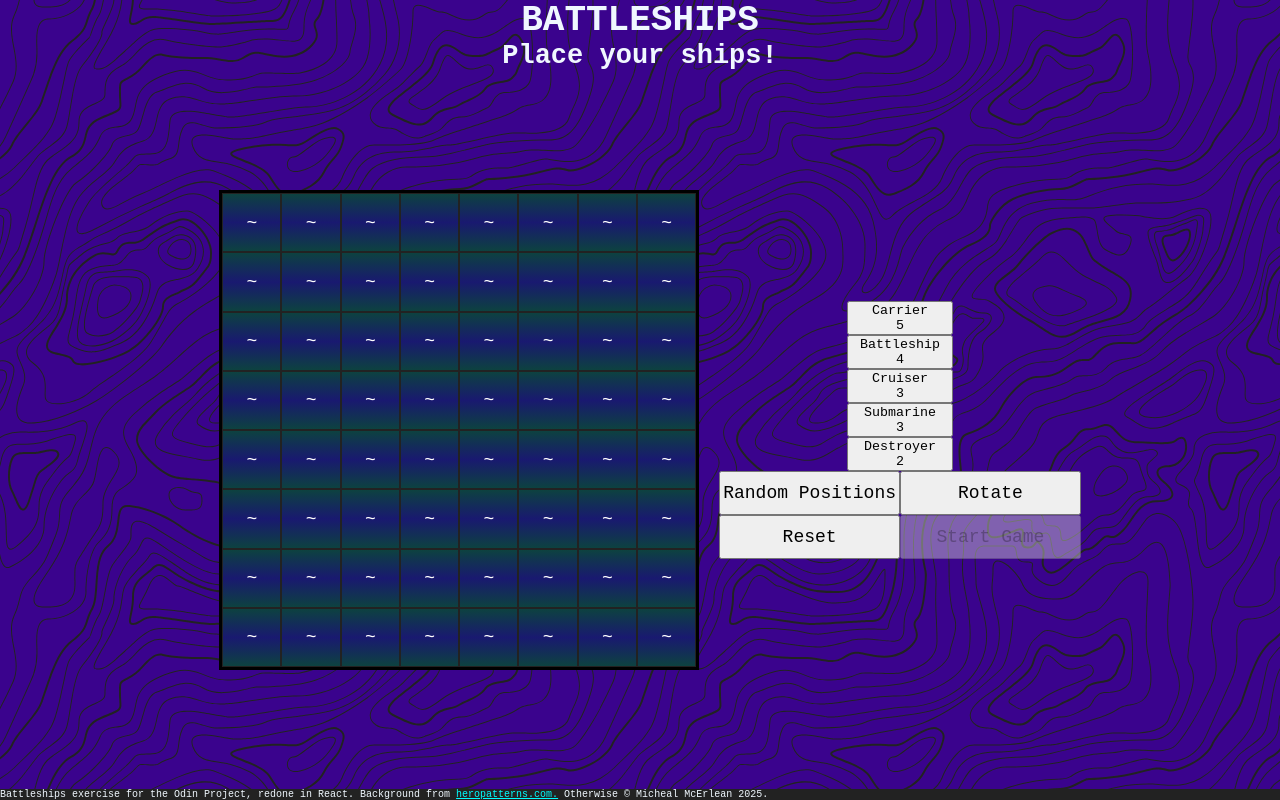
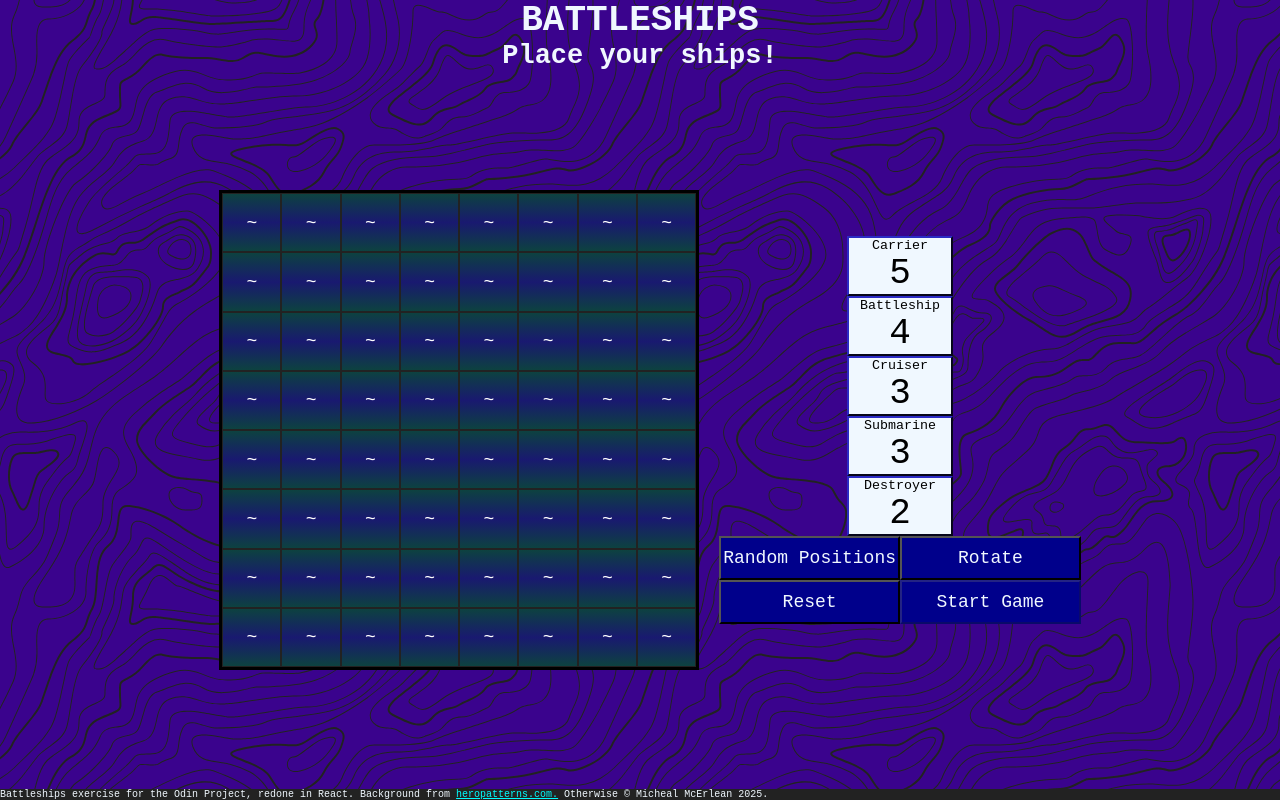
Before and after one commit to MichealMcErlean/odin-react-battleship, a React (Vite) app: page / in a window 1280 px wide. Built offline with nearby package versions, Linux system fonts and the light colour scheme.

Commit message:
Game over message implemented
Some minor appearance changes to buttons and the help message on GamePage.

```diff
--- a/src/App.module.css
+++ b/src/App.module.css
@@ -52,10 +52,14 @@ header, article, footer {
 
 .shipbuttons button {
   width: 33%;
+  background-color: aliceblue;
+  border: 2px outset midnightblue;
+
 }
 
 .shipbuttons button p {
   padding: 0;
+
 }
 
 button:active {
@@ -76,6 +80,9 @@ button:active {
 
 .utilbuttons button {
   width: 50%;
+  min-height: clamp(44px, 10%, 66px);
+  background-color:darkblue;
+  color:aliceblue;
 }
 
 footer {
--- a/src/components/ShipButtons.jsx
+++ b/src/components/ShipButtons.jsx
@@ -1,3 +1,6 @@
+import styles from './ShipButtons.module.css'
+
+
 export default function ShipSelector({availableShips, placedShips, onShipSelect}) {
   return (
     <>
@@ -13,7 +16,7 @@ export default function ShipSelector({availableShips, placedShips, onShipSelect}
             <p>
               {shipType.charAt(0).toUpperCase() + shipType.slice(1)}
             </p>
-            <p className='lengthnum'>{availableShips[shipType]}</p>
+            <p className={styles.lengthnum}>{availableShips[shipType]}</p>
           </button>
         );
       })}
--- /dev/null
+++ b/src/components/ShipButtons.module.css
@@ -0,0 +1,3 @@
+.lengthnum {
+  font-size: 3.6rem;
+}
--- a/src/routes/GamePage.jsx
+++ b/src/routes/GamePage.jsx
@@ -43,6 +43,14 @@ export default function GamePage() {
     });
     return candidates;
   }
+
+  useEffect(() => {
+    if (playerShipsLeft === 0) {
+      alert("You've lost! Click 'Restart Game' to try again!");
+    } else if (computerShipsLeft === 0) {
+      alert("You've won! Click 'Restart Game' to play again!")
+    }
+  }, [playerShipsLeft, computerShipsLeft])
 
   useEffect(() => {
     scrollToBottom();
@@ -141,11 +149,12 @@ export default function GamePage() {
   return (
     <main className = {styles.main}>
       <header className={styles.header}>
+      </header>
+      <article className={styles.article}>
         <p>Click in enemy waters to fire salvos!</p>
         <p>Find and destroy the enemy ships before you lose your own!</p>
-      </header>
-      <article className={styles.article}>
         <div className={styles.msglog}>
+
           {msglog.map((msg, index) => (
             <Message
               key={index}
--- a/src/routes/GamePage.module.css
+++ b/src/routes/GamePage.module.css
@@ -85,12 +85,21 @@ html, body, #root {
   display: flex;
   flex-direction: column;
   justify-content: center;
+  align-items: center;
   gap: 50px;
 }
 
 .shipNumber {
   font-size: 3.6rem;
   margin: 10px;
+}
+
+.resetButton {
+  min-height: 66px;
+  font-size: 2.4rem;
+  padding: 5px;
+  background-color: darkblue;
+  color: aliceblue;
 }
 
 @media (min-width: 650px){
```
